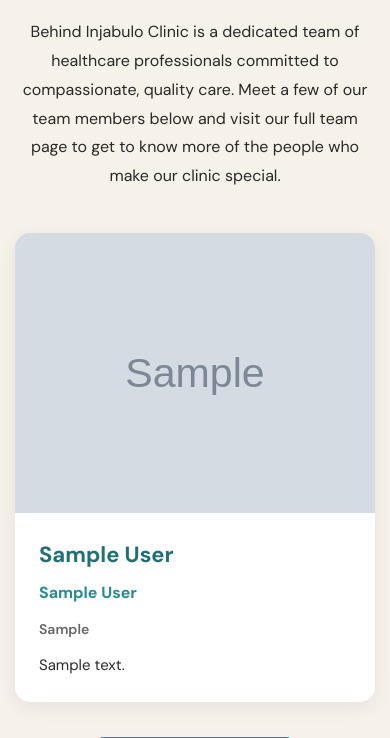
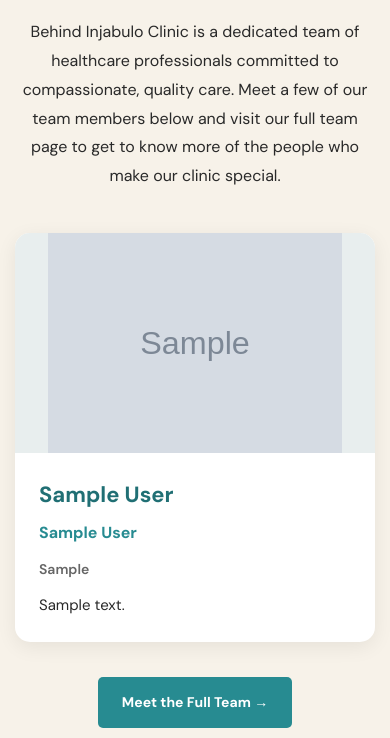
Before and after one commit to Chauke12345/injabulo-clinic, a Django app: page / in a window 390 px wide. Shown: the part 4045-4783 px from the top of the page. Run offline with Django 5.2, Linux system fonts and the light colour scheme; tables that the repository leaves empty hold one stand-in row (values such as "Sample post"); grey boxes marked "Sample" are stand-in pictures.

Commit message:
Fix homepage team photos on mobile

```diff
--- a/core/static/core/css/style.css
+++ b/core/static/core/css/style.css
@@ -2949,3 +2949,14 @@ a {
     color: #ffffff;
     opacity: 1;
 }
+
+/* MOBILE HOMEPAGE TEAM PHOTO FIX */
+@media (max-width: 600px) {
+    .home-team-photo {
+        width: 100%;
+        height: 220px;
+        object-fit: contain;
+        object-position: center;
+        background: #e8eeee;
+    }
+}
```
